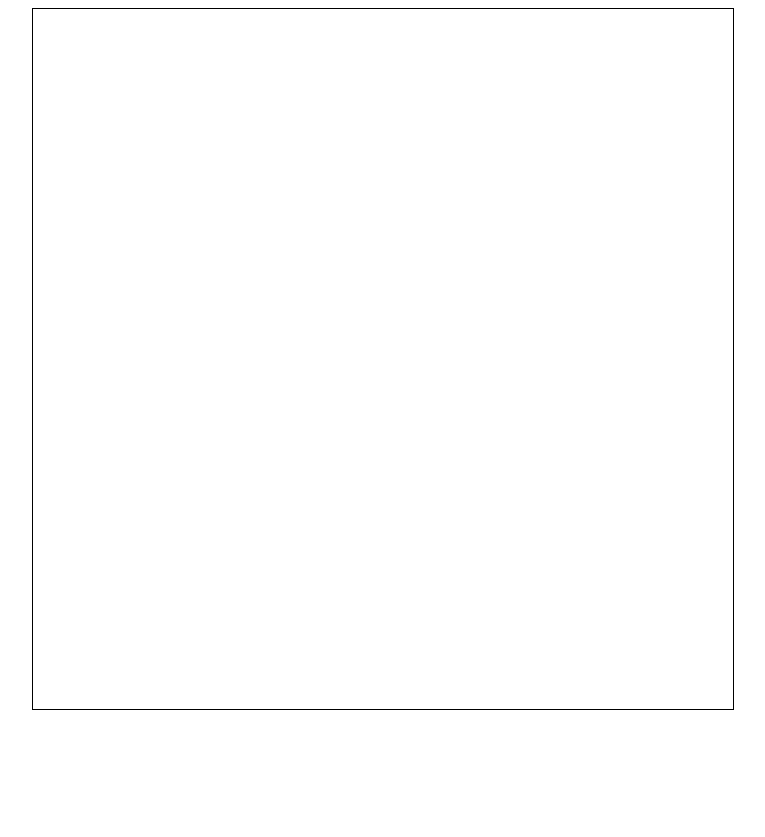
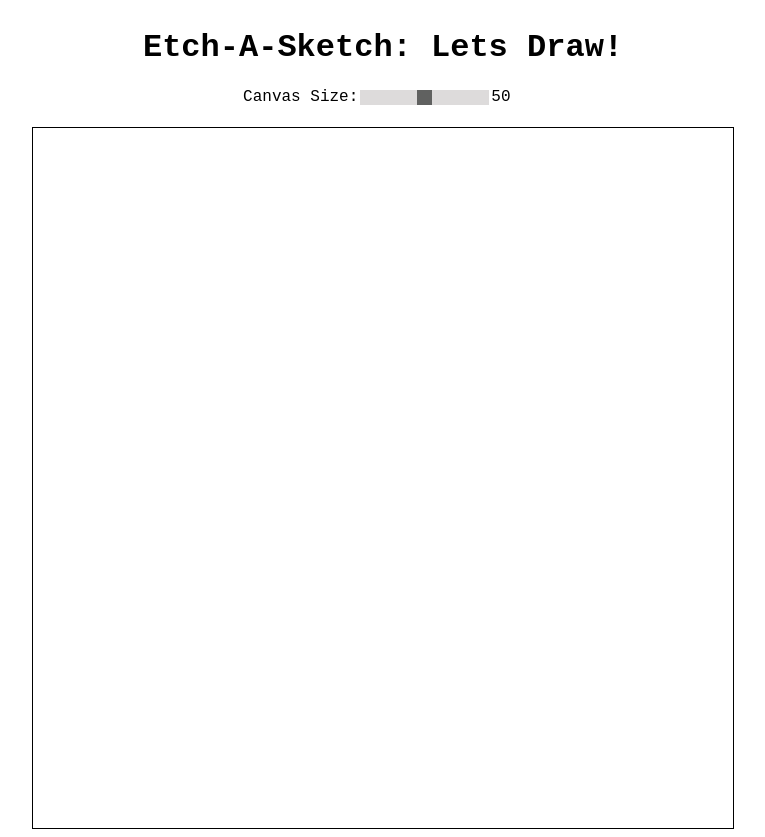
Before and after one commit to kcstarless/etch-a-sketch, a plain HTML site: page index.html in a window 1280 px wide. Shown: the whole page, without its empty margins (257-1022 px from the left). Before the commit the page ends 800 px from the top, so only its background shows below. Drawn offline with Linux system fonts and the light colour scheme.

Commit message:
index.html     Created slider to allow user to set the grid size. javascript.html     Create loop for grid is changed to a function.     Created new function to remove existing grid.     Created onchange event to call the remove and canvas function.     Created function to update current slider value. stylesheet.css     Created style for the slider.

```diff
--- a/index.html
+++ b/index.html
@@ -8,7 +8,18 @@
     <script defer src="javascript.js"></script>
 </head>
 <body>
-    <div class="container">
+    <div id="title">
+        <h1>Etch-A-Sketch: Lets Draw!</h1>
+    </div>
+
+    <div id="menu">
+        <div class="menuitem">Canvas Size:
+            <input class ="slider" type="range" min="1" max="100" value="50" id="canvasRange">
+            <div class="txtrange"></div>
+        </div>
+    </div>
+
+    <div id="canvas">
         <div class="gridbox"></div>
     </div>
 </body>
--- a/javascript.js
+++ b/javascript.js
@@ -1,24 +1,52 @@
-let gridSize = 10000;
+let gridSize = 50; //default grid size.
+let draw = false;
+let reSize = false;
 
 let gridbox = document.querySelector(".gridbox");
-let play = false;
 
-for (let i = 1; i <= gridSize; i++) {
-    let div = document.createElement("div");
-    div.className = "box";
-    // div.textContent = i;
-    gridbox.appendChild(div);
+canvas(gridSize);
+
+// Creates gridboxes of div based on default gridsize.
+function canvas(gridSize){
+    for (let i = 1; i <= (gridSize * gridSize); i++) {
+        let div = document.createElement("div");
+        div.className = "box";
+        div.style.width = "calc(100% / " + gridSize + ")";
+        div.style.height = "calc(100% / " + gridSize + ")";
+        // div.textContent = i;
+        gridbox.appendChild(div);
+    }
 }
 
-gridbox.addEventListener("click", (event) => {
-    play = !play;
-});
+function removeCanvas(){
+    while (gridbox.firstChild){
+        gridbox.removeChild(gridbox.firstChild);
+    }
+}
 
+// Click on canvas to draw or stop drawing.
+gridbox.addEventListener("click", () => {draw = !draw});
+
+// Draws mouse movement if draw is true.
 gridbox.addEventListener("mouseover", (event) => {
     // let box = document.querySelector(".box");
-    if (play === true) {
+    if (draw === true) {
         if (event.target.className === "box") {
             event.target.style.backgroundColor = "black";
         }
     }
 })
+
+let slider = document.querySelector(".slider");
+let txtRange = document.querySelector(".txtrange");
+
+txtRange.textContent = slider.value;
+
+slider.oninput = function() {
+    txtRange.textContent = this.value;
+}
+
+slider.onchange = function () {
+    removeCanvas();
+    canvas(this.value);
+}
--- a/stylesheet.css
+++ b/stylesheet.css
@@ -1,8 +1,53 @@
-.container {
+body {
+    font-family: 'Courier New', Courier, monospace;
+}
+
+#title {
     display: flex;
     justify-content: center;
 }
-.gridbox {
+
+#menu {
+    display: flex;
+    justify-content: center;
+    align-items: center;
+    margin-bottom: 20px;
+    /* border: solid 1px black; */
+}
+#menu > .menuitem {
+    display: flex;
+    align-items: center;
+
+}
+.menuitem > .slider {
+    appearance: none;
+    height: 15px;
+    background: #cfcccc;
+    opacity: 0.7;
+    -webkit-transition: .2s;
+    transition: opacity .2s;
+}
+.menuitem > .slider::-webkit-slider-thumb {
+    -webkit-appearance: none;
+    appearance: none;
+    width: 15px;
+    height: 15px;
+    background: #1e1f1e;
+    cursor: pointer;
+  }
+  .menuitem > .slider:hover {
+    opacity: 1; /* Fully shown on mouse-over */
+  }
+.menuitem > .txtrange {
+    width: 3cap;
+    /* border: solid black 1px; */
+}
+
+#canvas {
+    display: flex;
+    justify-content: center;
+}
+#canvas > .gridbox {
     display: flex;
     flex-wrap: wrap;
     flex-direction: row;
@@ -11,18 +56,18 @@
     width: 700px;
     height: 700px;
     border: solid 1px black;
+    margin: 0;
+    padding: 0;
 }
 .gridbox > .box {
     display: flex;
     flex-direction: column;
     justify-content: space-evenly;
     text-align: center;
+    margin: 0;
+    padding: 0;
 
-    width: calc(100% / 100);
-    height: calc(100% / 100);
-    border: solid 0px pink;
+    /* width: calc(100% / 16);
+    height: calc(100% / 16); */
+    /* border: solid 0px pink; */
 }
-
-/* .box:hover {
-    background-color: red;
-} */
```
Also changed, not shown: 1 other file.
